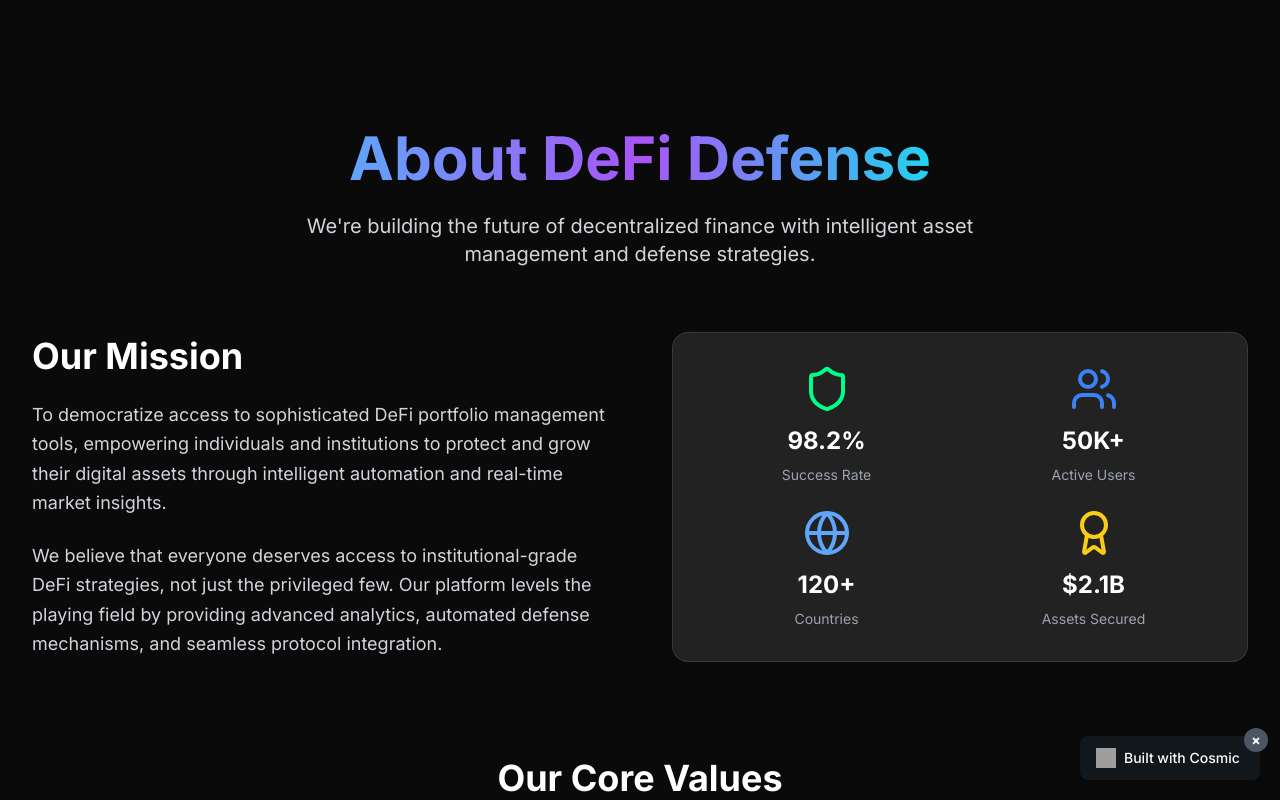
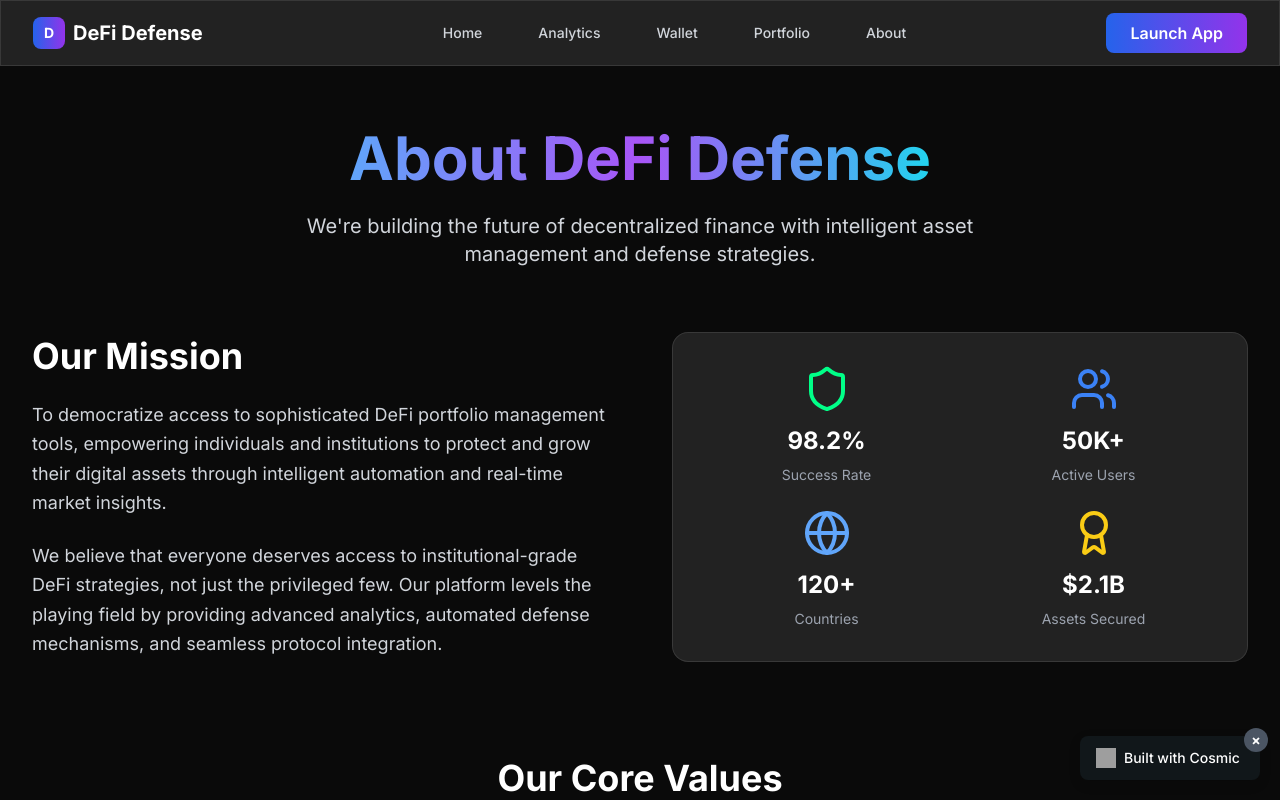
Before and after one commit to cosmic-community/defi-asset-defense-platform, a Next.js app: page /about in a window 1280 px wide. Shown: the top 800 px of the page. Built offline with nearby package versions, Linux system fonts and the light colour scheme; grey boxes are pictures that could not be loaded.

Commit message:
Add navigation bar to all pages by including it in root layout

```diff
--- a/app/layout.tsx
+++ b/app/layout.tsx
@@ -1,6 +1,7 @@
 import type { Metadata } from 'next';
 import { Inter } from 'next/font/google';
 import './globals.css';
+import Navigation from '@/components/Navigation';
 import CosmicBadge from '@/components/CosmicBadge';
 
 const inter = Inter({ subsets: ['latin'] });
@@ -24,6 +25,7 @@ export default function RootLayout({
   return (
     <html lang="en" className="dark">
       <body className={`${inter.className} min-h-screen bg-background antialiased`}>
+        <Navigation />
         {children}
         <CosmicBadge bucketSlug={bucketSlug} />
       </body>
--- a/app/page.tsx
+++ b/app/page.tsx
@@ -2,7 +2,6 @@ import { getLandingPage, getFeatureCards, getStats } from '@/lib/cosmic';
 import HeroSection from '@/components/HeroSection';
 import FeatureGrid from '@/components/FeatureGrid';
 import StatsSection from '@/components/StatsSection';
-import Navigation from '@/components/Navigation';
 import type { LandingPage, FeatureCard, Stat } from '@/types';
 
 export default async function HomePage() {
@@ -33,8 +32,6 @@ export default async function HomePage() {
 
     return (
       <main className="min-h-screen bg-background text-foreground overflow-hidden">
-        <Navigation />
-
         <HeroSection
           landingPage={landingPageData}
         />
```
